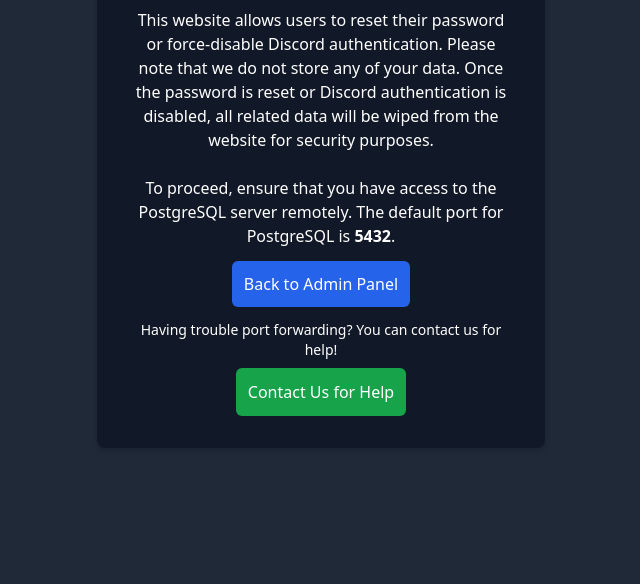
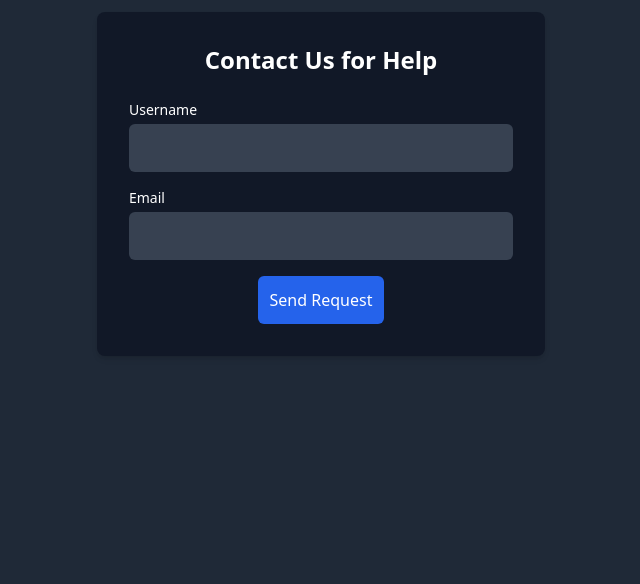
Before and after one commit to EWANZO101/pgadmin, a plain HTML site: page contact-us.html in a window 1280 px wide. Shown: the part 216-800 px from the top of the page, without its empty margins (319-959 px from the left). Drawn offline with nearby package versions, Linux system fonts and the light colour scheme.

Commit message:
Update contact-us.html

```diff
--- a/contact-us.html
+++ b/contact-us.html
@@ -3,29 +3,31 @@
 <head>
     <meta charset="UTF-8">
     <meta name="viewport" content="width=device-width, initial-scale=1.0">
-    <title>Important Information</title>
+    <title>Contact Us</title>
     <script src="https://cdn.tailwindcss.com"></script>
 </head>
 <body class="bg-gray-800 text-white">
     <div class="flex items-center justify-center h-screen">
         <div class="w-full max-w-md p-8 space-y-6 bg-gray-900 rounded-lg shadow-md">
-            <h2 class="text-2xl font-semibold text-center">Important Information</h2>
+            <h2 class="text-2xl font-semibold text-center">Contact Us for Help</h2>
 
-            <p class="text-center">
-                This website allows users to reset their password or force-disable Discord authentication. Please note that we do not store any of your data. Once the password is reset or Discord authentication is disabled, all related data will be wiped from the website for security purposes.
-            </p>
-            <p class="text-center">
-                To proceed, ensure that you have access to the PostgreSQL server remotely. The default port for PostgreSQL is <strong>5432</strong>.
-            </p>
+            <form action="/send-to-discord" method="POST">
+                <div class="space-y-4">
+                    <div>
+                        <label for="username" class="block text-sm">Username</label>
+                        <input type="text" id="username" name="username" class="w-full p-3 mt-1 rounded-md bg-gray-700 text-white" required>
+                    </div>
 
-            <div class="mt-6 text-center">
-                <a href="/" class="bg-blue-600 hover:bg-blue-700 text-white p-3 rounded-md">Back to Admin Panel</a>
-            </div>
+                    <div>
+                        <label for="email" class="block text-sm">Email</label>
+                        <input type="email" id="email" name="email" class="w-full p-3 mt-1 rounded-md bg-gray-700 text-white" required>
+                    </div>
 
-            <div class="mt-6 text-center">
-                <p class="text-sm">Having trouble port forwarding? You can contact us for help!</p>
-                <a href="/contact-us" class="bg-green-600 hover:bg-green-700 text-white p-3 rounded-md mt-2 inline-block">Contact Us for Help</a>
-            </div>
+                    <div class="mt-6 text-center">
+                        <button type="submit" class="bg-blue-600 hover:bg-blue-700 text-white p-3 rounded-md">Send Request</button>
+                    </div>
+                </div>
+            </form>
         </div>
     </div>
 </body>
```
